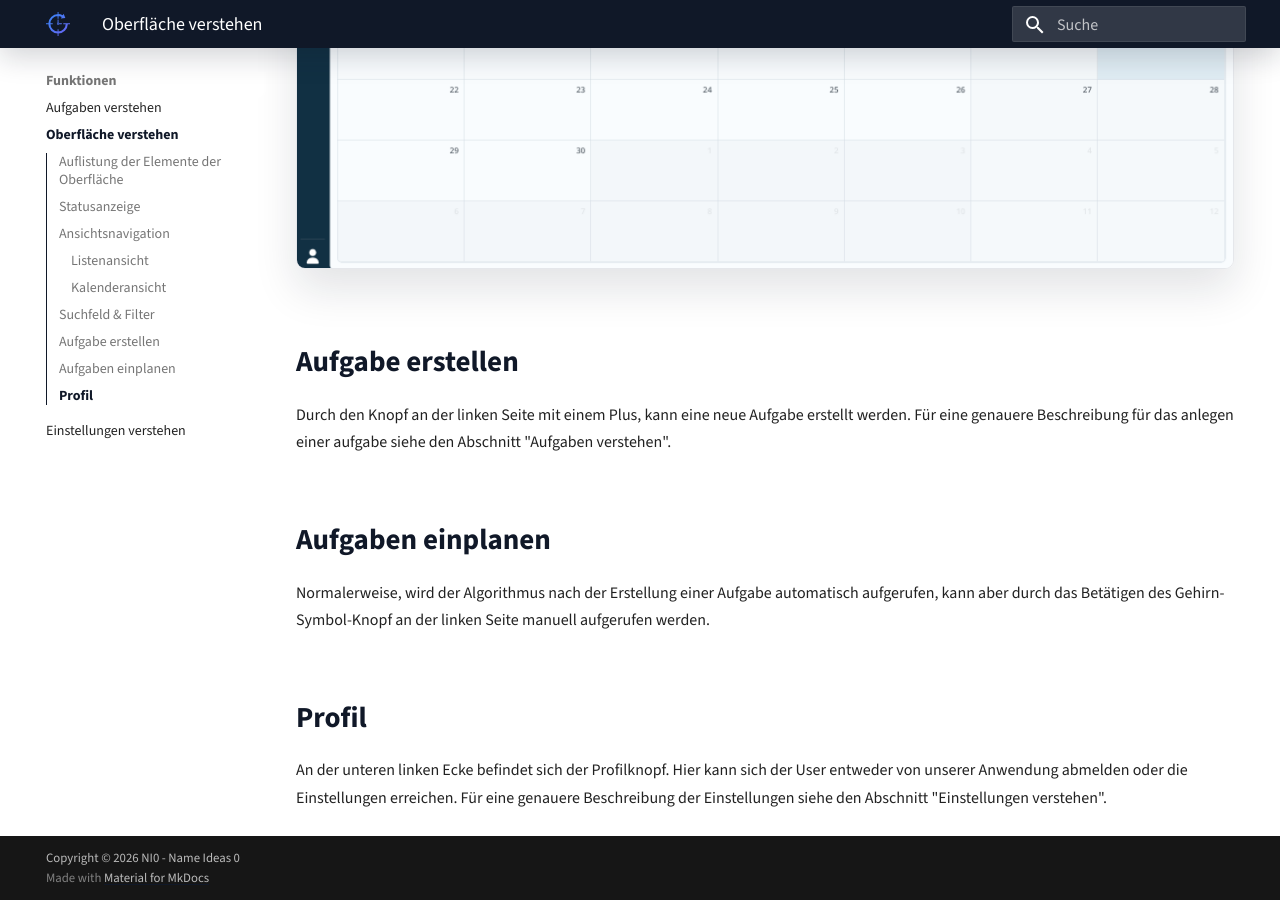
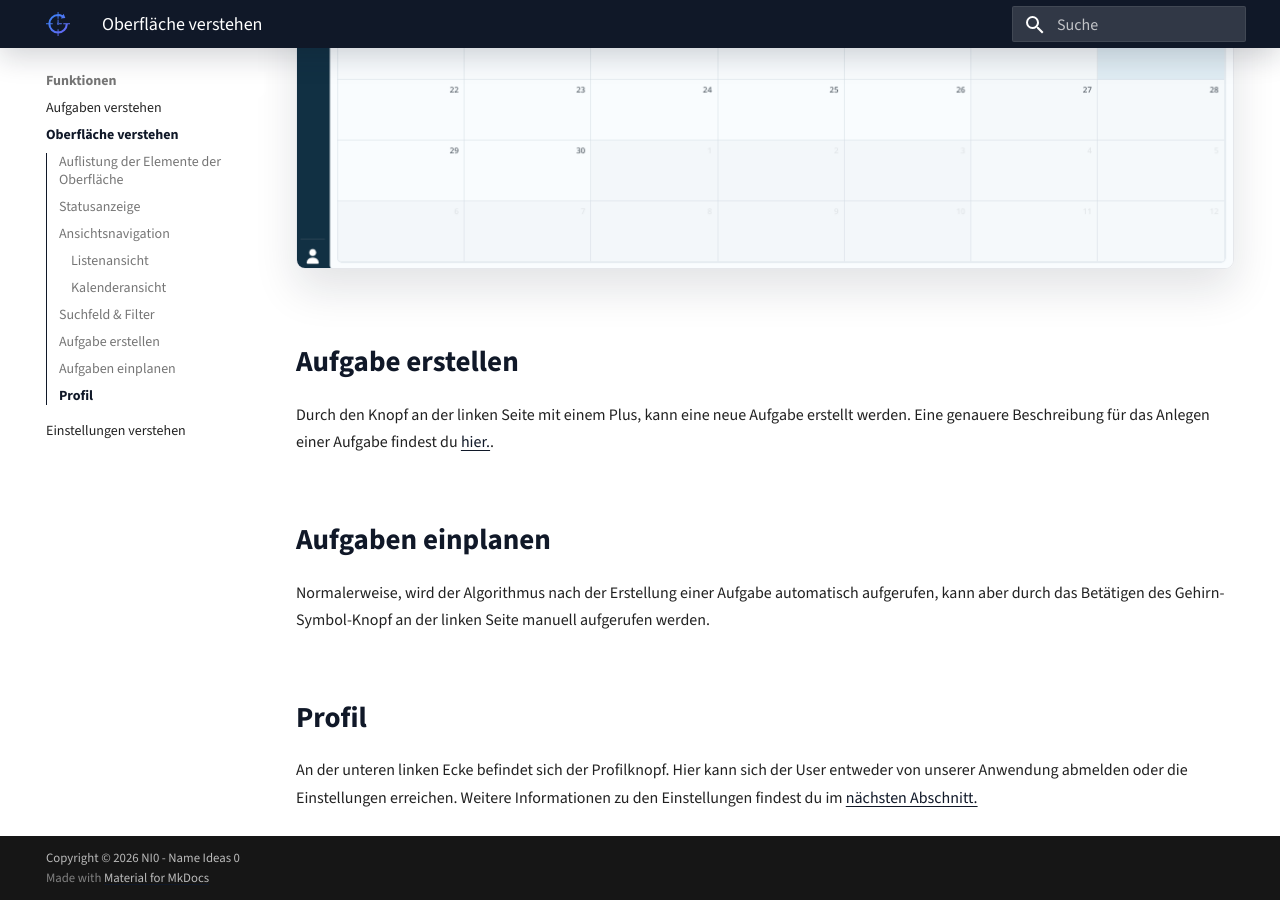
Before and after one commit to NI0-Name-Ideas-0/ni0.team-docs, an MkDocs documentation site: the page built from docs/concepts/calendar.md, in a window 1280 px wide and 900 px high, scrolled down 7505 px. Built offline with MkDocs 1.6.1 and Material for MkDocs 9.7.7, drawn with Linux system fonts in a browser that asks for light colours.

Commit message:
final touches

```diff
--- a/docs/concepts/calendar.md
+++ b/docs/concepts/calendar.md
@@ -51,7 +51,7 @@ Desweitern kann man in dem Suchfeld nach Namen oder Labels suchen. Im unteren Be
 
 ## Aufgabe erstellen
 
-Durch den Knopf an der linken Seite mit einem Plus, kann eine neue Aufgabe erstellt werden. Für eine genauere Beschreibung für das anlegen einer aufgabe siehe den Abschnitt "Aufgaben verstehen".
+Durch den Knopf an der linken Seite mit einem Plus, kann eine neue Aufgabe erstellt werden. Eine genauere Beschreibung für das Anlegen einer Aufgabe findest du [hier.](tasks.md).
 
 ## Aufgaben einplanen
 
@@ -59,4 +59,4 @@ Normalerweise, wird der Algorithmus nach der Erstellung einer Aufgabe automatisc
 
 ## Profil
 
-An der unteren linken Ecke befindet sich der Profilknopf. Hier kann sich der User entweder von unserer Anwendung abmelden oder die Einstellungen erreichen. Für eine genauere Beschreibung der Einstellungen siehe den Abschnitt "Einstellungen verstehen".
+An der unteren linken Ecke befindet sich der Profilknopf. Hier kann sich der User entweder von unserer Anwendung abmelden oder die Einstellungen erreichen. Weitere Informationen zu den Einstellungen findest du im [nächsten Abschnitt.](settings.md)
```
Also changed, not shown: docs/tutorials/first-plan.md (+5 -0 lines).
